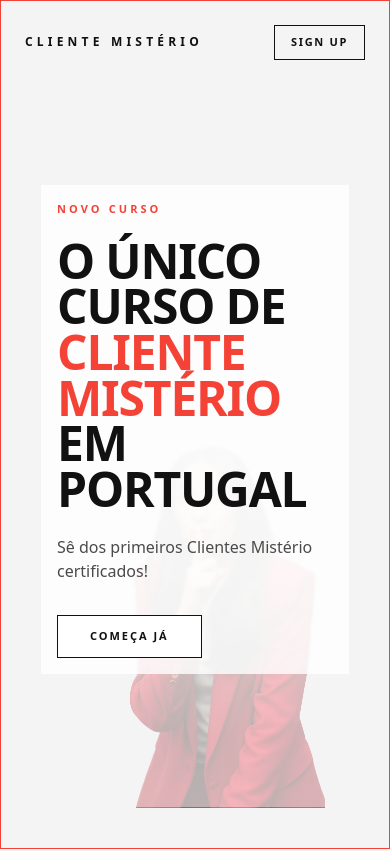
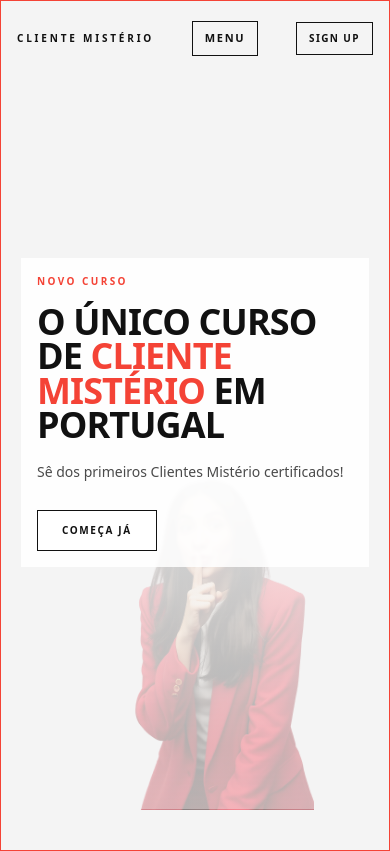
Before and after one commit to msantos51/clientemisterio, a Next.js app: page / in a window 390 px wide. Built offline with nearby package versions, Linux system fonts and the light colour scheme.

Commit message:
Improve mobile responsiveness for header and hero

```diff
--- a/app/components/HeaderActions.tsx
+++ b/app/components/HeaderActions.tsx
@@ -45,7 +45,7 @@ export default function HeaderActions() {
   }, []);
 
   return (
-    <div className="flex items-center gap-3">
+    <div className="flex items-center gap-2 sm:gap-3">
       {/* Apresenta ícones minimalistas para simular a zona de utilitários do cabeçalho de moda. */}
       <span aria-hidden className="hidden text-lg text-[color:var(--foreground)] md:inline">
         ⌕
@@ -56,14 +56,14 @@ export default function HeaderActions() {
 
       {!sessionUser ? (
         <Link
-          className="inline-flex items-center justify-center border border-[color:var(--foreground)] px-4 py-2 text-[11px] font-semibold uppercase tracking-[0.15em] text-[color:var(--foreground)] transition hover:bg-[color:var(--foreground)] hover:text-white"
+          className="inline-flex items-center justify-center border border-[color:var(--foreground)] px-3 py-2 text-[10px] font-semibold uppercase tracking-[0.14em] text-[color:var(--foreground)] transition hover:bg-[color:var(--foreground)] hover:text-white sm:px-4 sm:text-[11px] sm:tracking-[0.15em]"
           href="/login"
         >
           Sign up
         </Link>
       ) : (
         <Link
-          className="inline-flex items-center justify-center border border-[color:var(--foreground)] px-4 py-2 text-[11px] font-semibold uppercase tracking-[0.15em] text-[color:var(--foreground)] transition hover:bg-[color:var(--foreground)] hover:text-white"
+          className="inline-flex items-center justify-center border border-[color:var(--foreground)] px-3 py-2 text-[10px] font-semibold uppercase tracking-[0.14em] text-[color:var(--foreground)] transition hover:bg-[color:var(--foreground)] hover:text-white sm:px-4 sm:text-[11px] sm:tracking-[0.15em]"
           href={profileHref}
         >
           Dashboard
--- a/app/components/TopNav.tsx
+++ b/app/components/TopNav.tsx
@@ -1,6 +1,8 @@
 "use client";
 
+import Link from "next/link";
 import { usePathname } from "next/navigation";
+import { useState } from "react";
 
 const navigationItems = [
   { href: "/", label: "Home" },
@@ -11,15 +13,33 @@ const navigationItems = [
 
 export default function TopNav() {
   const pathname = usePathname();
+  const [isMenuOpen, setIsMenuOpen] = useState(false);
+
+  const closeMenu = () => {
+    // Fecha o menu após navegação para melhorar a experiência em ecrãs pequenos.
+    setIsMenuOpen(false);
+  };
 
   return (
+    <>
+      {/* Exibe botão de menu apenas no mobile para disponibilizar navegação principal. */}
+      <button
+        aria-expanded={isMenuOpen}
+        aria-label="Abrir menu principal"
+        className="inline-flex items-center justify-center border border-[color:var(--foreground)] px-3 py-2 text-[11px] font-semibold uppercase tracking-[0.15em] text-[color:var(--foreground)] lg:hidden"
+        onClick={() => setIsMenuOpen((current) => !current)}
+        type="button"
+      >
+        Menu
+      </button>
+
+      {/* Mantém navegação horizontal no desktop para preservar o layout editorial. */}
       <nav className="hidden items-center gap-8 lg:flex">
         {navigationItems.map((item) => {
           const isActive = pathname === item.href;
 
           return (
-          // Mantém links em caixa alta para reproduzir a estética de revista da referência.
-          <a
+            <Link
               key={item.href}
               className={`text-[11px] font-semibold uppercase tracking-[0.18em] transition ${
                 isActive
@@ -29,9 +49,34 @@ export default function TopNav() {
               href={item.href}
             >
               {item.label}
-          </a>
+            </Link>
           );
         })}
       </nav>
+
+      {/* Renderiza menu em coluna no mobile com fundo sólido para legibilidade. */}
+      {isMenuOpen ? (
+        <nav className="absolute inset-x-4 top-[84px] z-40 flex flex-col gap-2 border border-[color:var(--line)] bg-[color:var(--surface)] p-4 shadow-sm lg:hidden">
+          {navigationItems.map((item) => {
+            const isActive = pathname === item.href;
+
+            return (
+              <Link
+                key={item.href}
+                className={`border px-4 py-3 text-[11px] font-semibold uppercase tracking-[0.18em] transition ${
+                  isActive
+                    ? "border-[color:var(--accent)] text-[color:var(--accent)]"
+                    : "border-[color:var(--line)] text-[color:var(--foreground)]"
+                }`}
+                href={item.href}
+                onClick={closeMenu}
+              >
+                {item.label}
+              </Link>
+            );
+          })}
+        </nav>
+      ) : null}
+    </>
   );
 }
--- a/app/layout.tsx
+++ b/app/layout.tsx
@@ -41,9 +41,9 @@ export default function RootLayout({
         {/* Desenha o container principal com contorno fino para replicar a moldura da referência. */}
         <div className="mx-auto min-h-screen w-full max-w-[1400px] border border-[color:var(--accent)] bg-[color:var(--background)]">
           {/* Cria a faixa superior com navegação central e ações discretas à direita. */}
-          <header className="flex items-center justify-between px-6 py-6 md:px-10">
+          <header className="relative flex items-center justify-between gap-3 px-4 py-5 sm:px-6 md:px-10 md:py-6">
             <a
-              className="text-xs font-black uppercase tracking-[0.35em] text-[color:var(--foreground)]"
+              className="text-[10px] font-black uppercase tracking-[0.28em] text-[color:var(--foreground)] sm:text-xs sm:tracking-[0.35em]"
               href="/"
             >
               Cliente Mistério
@@ -53,7 +53,7 @@ export default function RootLayout({
           </header>
 
           {/* Renderiza o conteúdo da página respeitando a largura do layout editorial. */}
-          <main className="px-6 pb-10 md:px-10">{children}</main>
+          <main className="px-4 pb-10 sm:px-6 md:px-10">{children}</main>
         </div>
       </body>
     </html>
--- a/app/page.tsx
+++ b/app/page.tsx
@@ -2,7 +2,7 @@ import Link from "next/link";
 
 export default function HomePage() {
   return (
-    <section className="relative grid min-h-[calc(100vh-120px)] gap-8 overflow-hidden px-4 lg:grid-cols-[88px_1fr]">
+    <section className="relative grid min-h-[calc(100vh-110px)] gap-8 overflow-hidden px-1 pb-8 pt-1 sm:px-3 lg:min-h-[calc(100vh-120px)] lg:grid-cols-[88px_1fr]">
       {/* Cria uma camada visual fixa do lado direito para garantir que a nova foto aparece sempre no hero. */}
       <div
         aria-hidden
@@ -16,7 +16,7 @@ export default function HomePage() {
       {/* Adiciona uma versão mobile da foto de fundo para manter destaque visual em ecrãs pequenos. */}
       <div
         aria-hidden
-        className="pointer-events-none absolute inset-x-0 bottom-0 h-[46vh] bg-contain bg-center bg-no-repeat lg:hidden"
+        className="pointer-events-none absolute inset-x-0 bottom-0 h-[42vh] bg-contain bg-center bg-no-repeat sm:h-[46vh] lg:hidden"
         style={{
           backgroundImage:
             "linear-gradient(to top, rgba(244, 244, 244, 0.72) 18%, rgba(244, 244, 244, 0.92) 100%), url('/images/IMG_2622.png')",
@@ -38,22 +38,22 @@ export default function HomePage() {
 
       {/* Mantém o conteúdo textual em primeiro plano para legibilidade sobre a imagem de fundo. */}
       <div className="relative z-10 grid items-center gap-10 pb-8">
-        <article className="max-w-md bg-white/80 p-4 backdrop-blur-[1px] sm:p-5 lg:ml-6 lg:bg-transparent lg:p-0 lg:backdrop-blur-none">
-          <p className="text-[11px] font-semibold uppercase tracking-[0.28em] text-[color:var(--accent)]">
+        <article className="max-w-md bg-white/86 p-4 backdrop-blur-[1px] sm:p-5 lg:ml-6 lg:bg-transparent lg:p-0 lg:backdrop-blur-none">
+          <p className="text-[10px] font-semibold uppercase tracking-[0.24em] text-[color:var(--accent)] sm:text-[11px] sm:tracking-[0.28em]">
             Novo Curso
           </p>
 
-          <h1 className="mt-5 text-5xl font-black uppercase leading-[0.95] tracking-tight text-[color:var(--foreground)] sm:text-6xl">
+          <h1 className="mt-4 text-4xl font-black uppercase leading-[0.95] tracking-tight text-[color:var(--foreground)] sm:mt-5 sm:text-5xl lg:text-6xl">
             O único curso de <span className="text-[color:var(--accent)]">cliente mistério</span> em Portugal
           </h1>
 
-          <p className="mt-6 text-base font-medium text-[#4a4a4a]">
+          <p className="mt-5 text-sm font-medium text-[#4a4a4a] sm:mt-6 sm:text-base">
             Sê dos primeiros Clientes Mistério certificados!
           </p>
 
-          <div className="mt-8">
+          <div className="mt-7 sm:mt-8">
             <Link
-              className="inline-flex items-center justify-center border border-[color:var(--foreground)] bg-white px-8 py-3 text-[11px] font-bold uppercase tracking-[0.18em] text-[color:var(--foreground)] transition hover:bg-[color:var(--foreground)] hover:text-white"
+              className="inline-flex items-center justify-center border border-[color:var(--foreground)] bg-white px-6 py-3 text-[10px] font-bold uppercase tracking-[0.16em] text-[color:var(--foreground)] transition hover:bg-[color:var(--foreground)] hover:text-white sm:px-8 sm:text-[11px] sm:tracking-[0.18em]"
               href="/about"
             >
               Começa Já
```
Lines whose indentation alone changed are shown as unchanged.
